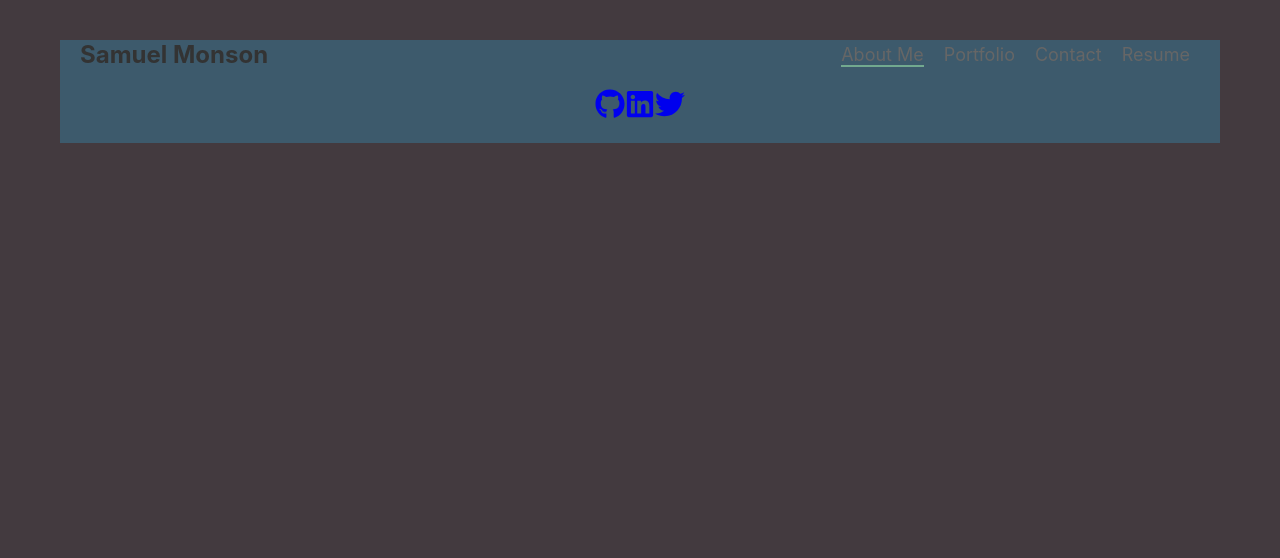
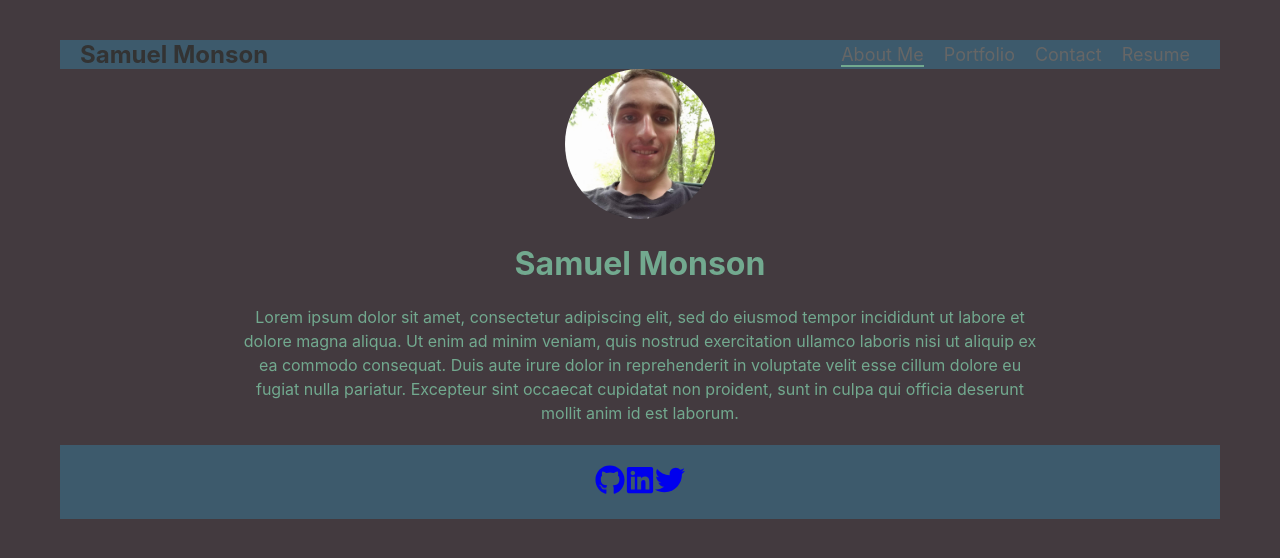
Before and after one commit to monsosam/Project-20, a React (Create React App) app: page / in a window 1280 px wide. Shown: the top 558 px of the page. Built offline with nearby package versions, Linux system fonts and the light colour scheme.

Commit message:
Fixed the linkage of App and components

```diff
--- a/package.json
+++ b/package.json
@@ -6,6 +6,7 @@
     "@testing-library/jest-dom": "^5.17.0",
     "@testing-library/react": "^13.4.0",
     "@testing-library/user-event": "^13.5.0",
+    "bootstrap": "^5.3.3",
     "react": "^18.2.0",
     "react-dom": "^18.2.0",
     "react-icons": "^5.0.1",
--- a/src/App.jsx
+++ b/src/App.jsx
@@ -1,5 +1,5 @@
 import React from 'react';
-import { BrowserRouter as Router, Route, Routes } from 'react-router-dom';
+import { BrowserRouter as Router, Routes, Route } from 'react-router-dom';
 import AboutMe from './components/AboutMe';
 import Portfolio from './components/Portfolio';
 import Contact from './components/Contact';
@@ -14,10 +14,10 @@
       <div className="App">
         <Header />
         <Routes>
-          <Route path="/" exact component={AboutMe} />
-          <Route path="/portfolio" component={Portfolio} />
-          <Route path="/contact" component={Contact} />
-          <Route path="/resume" component={Resume} />
+          <Route path="/" element={<AboutMe />} />
+          <Route path="/portfolio" element={<Portfolio />} />
+          <Route path="/contact" element={<Contact />} />
+          <Route path="/resume" element={<Resume />} />
         </Routes>
         <Footer />
       </div>
```
Also changed, not shown: 1 other file (tests, documents, lock files or other folders).
